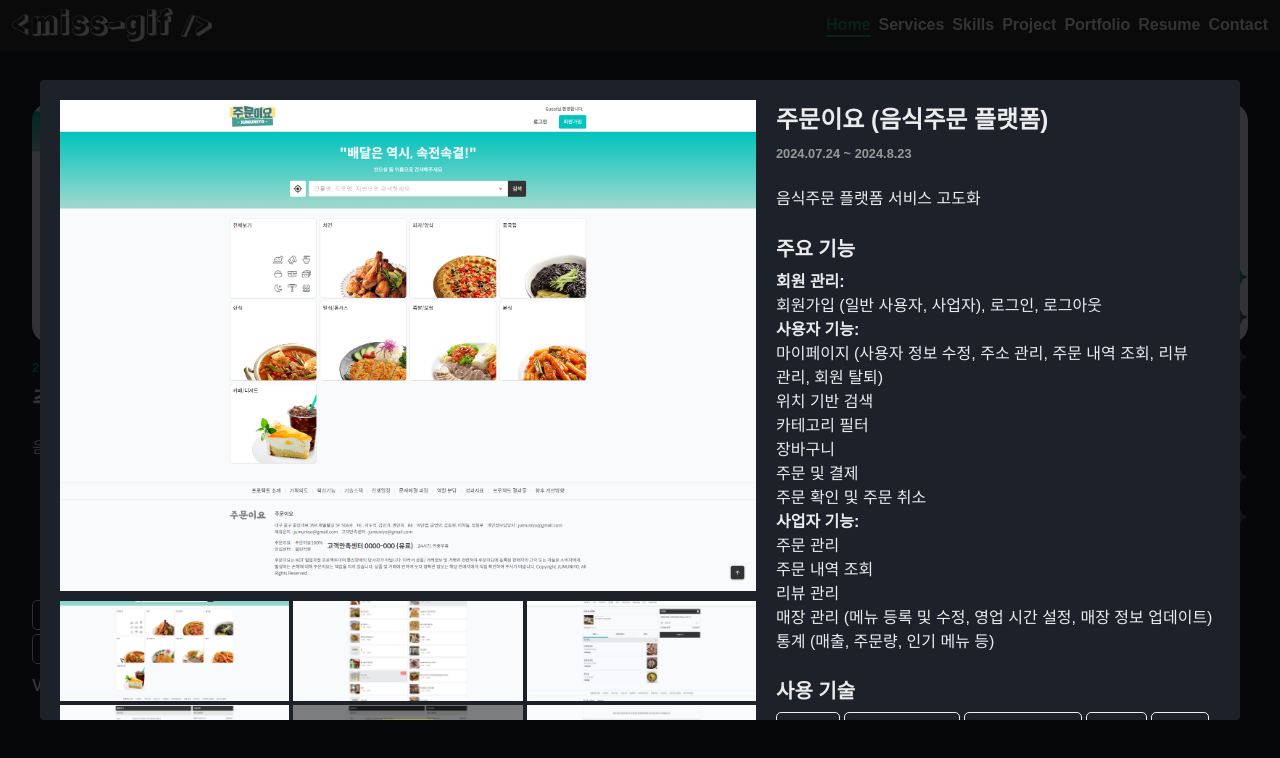
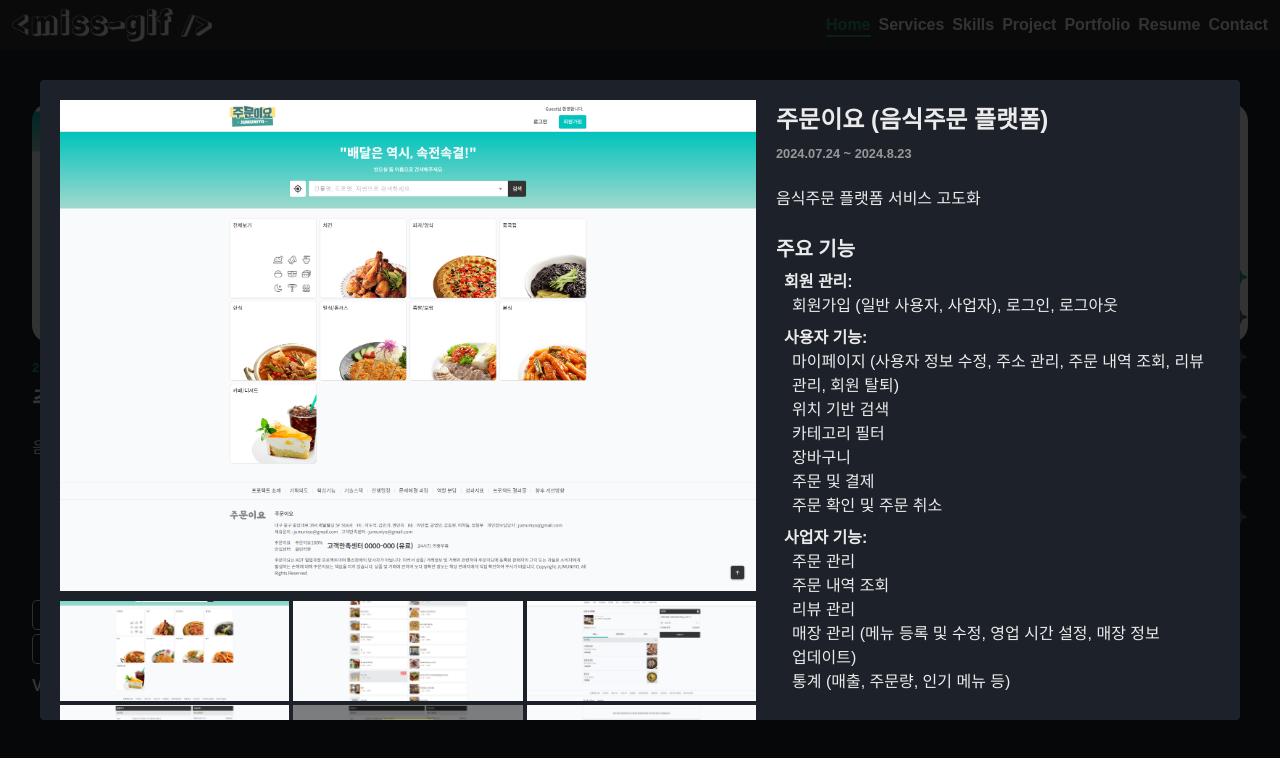
Before and after one commit to miss-gif/portfolio-final, a React (Vite) app: page / in a window 1280 px wide. Both pictures are taken after a click on the item 213 px from the left and 3223 px from the top of the page. Shown: the part 2823-3581 px from the top of the page. Built offline with nearby package versions, Linux system fonts and the light colour scheme.

Commit message:
Fix : 모달 컨텐츠 디테일

```diff
--- a/src/components/project/ProjectDetailModal.scss
+++ b/src/components/project/ProjectDetailModal.scss
@@ -101,6 +101,15 @@
   font-weight: 700;
 }
 
+.project-modal__section-contents {
+  display: flex;
+  flex-direction: column;
+  gap: 8px;
+  li {
+    padding: 0 8px;
+  }
+}
+
 .project-modal__features {
   strong {
     display: block;
--- a/src/components/project/ProjectDetailModal.tsx
+++ b/src/components/project/ProjectDetailModal.tsx
@@ -82,7 +82,7 @@ const ProjectDetailModal: React.FC<ProjectDetailModalProps> = ({
             <p>{item.description}</p>
             <div className="project-modal__features">
               <p className="project-modal__section-title">주요 기능</p>
-              <ul>
+              <ul className="project-modal__section-contents">
                 {item.features.map((feature, index) => (
                   <li key={index}>
                     <strong>{feature.title}:</strong>
--- a/src/components/project/project.ts
+++ b/src/components/project/project.ts
@@ -32,7 +32,7 @@ export const project: Project[] = [
     features: [
       {
         title: "회원 관리",
-        details: "회원가입 (일반 사용자, 사업자), 로그인, 로그아웃",
+        details: ["회원가입 (일반 사용자, 사업자), 로그인, 로그아웃"],
       },
       {
         title: "사용자 기능",
@@ -80,7 +80,7 @@ export const project: Project[] = [
     features: [
       {
         title: "회원 관리",
-        details: "회원가입 (일반 사용자, 사업자), 로그인, 로그아웃",
+        details: ["회원가입 (일반 사용자, 사업자), 로그인, 로그아웃"],
       },
       {
         title: "사용자 기능",
@@ -132,8 +132,9 @@ export const project: Project[] = [
     features: [
       {
         title: "회원 관리",
-        details:
+        details: [
           "회원가입, 로그인, 프로필 관리 기능을 통해 개인화된 서비스를 제공합니다.",
+        ],
       },
       {
         title: "식물 관리",
```
